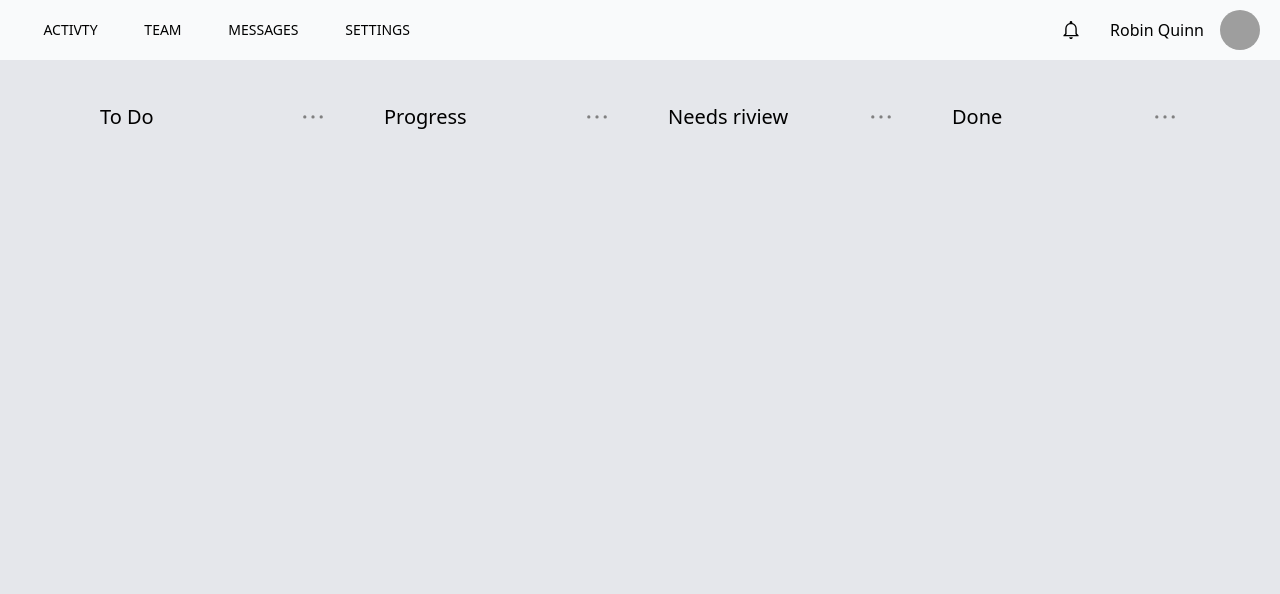
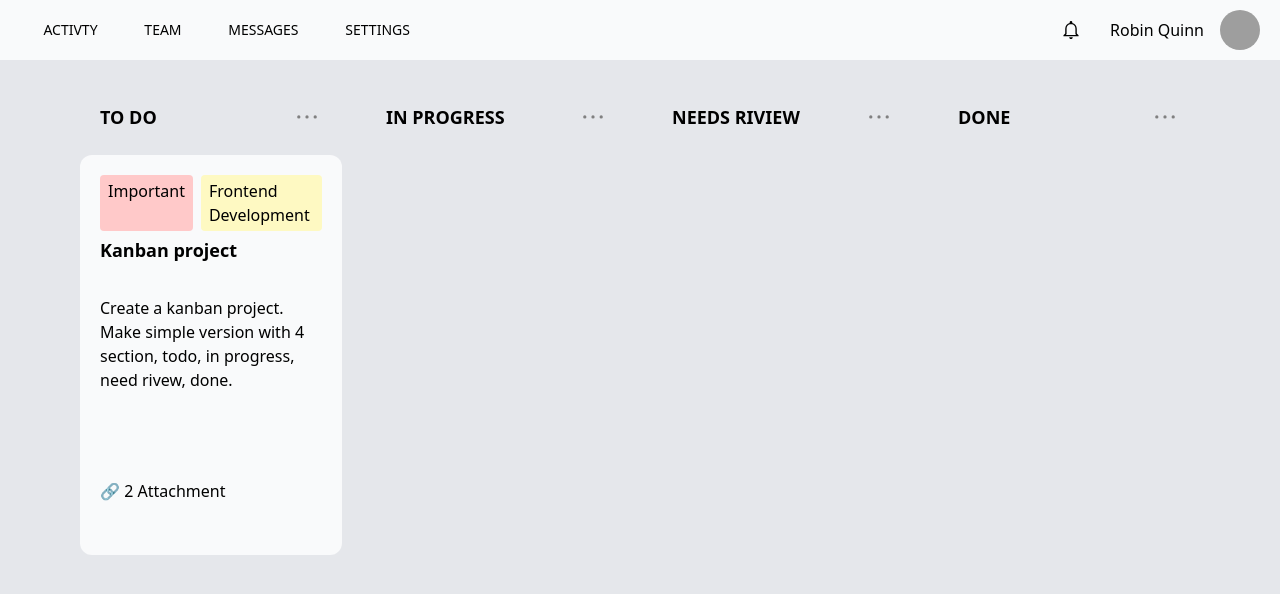
Before and after one commit to BRajendra10/Kanban-board, a React (Vite) app: page / in a window 1280 px wide. Shown: the top 594 px of the page. Built offline with nearby package versions, Linux system fonts and the light colour scheme; grey boxes are pictures that could not be loaded.

Commit message:
complete layout with one refrence task

```diff
--- a/src/App.css
+++ b/src/App.css
@@ -16,5 +16,26 @@
     grid-column: 2 / 16;
     display: grid;
     grid-template-columns: repeat(4, 1fr);
-    gap: 1rem;
+    gap: 1.5rem;
 }
+
+section{
+    display: grid;
+    grid-template-columns: 1fr;
+    grid-template-rows: 50px 1fr;
+    gap: 0.8rem;
+}
+
+article{
+    display: grid;
+    grid-template-rows: repeat(6, 1fr);
+    gap: 0.3rem;
+}
+
+article > .discription{
+    grid-row: 3 / 6;
+}
+
+article > .info{
+    grid-row: 6 / 7;
+}
--- a/src/components/Main.jsx
+++ b/src/components/Main.jsx
@@ -6,9 +6,12 @@ export default function Main() {
             <div className="main-container bg-gray-200">
                 <section>
                     <Navs name={"To Do"} />
+                    <div className="articles">
+                        <Article />
+                    </div>
                 </section>
                 <section>
-                    <Navs name={"Progress"} />
+                    <Navs name={"In Progress"} />
                 </section>
                 <section>
                     <Navs name={"Needs riview"} />
@@ -21,11 +24,29 @@ export default function Main() {
     )
 }
 
-export function Navs({name}) {
+export function Navs({ name }) {
     return (
-        <div className="w-full h-[50px] flex justify-between items-center px-5">
-            <h2 className="text-xl">{name}</h2>
+        <div className="flex justify-between items-center px-5">
+            <h2 className="text-lg font-bold uppercase">{name}</h2>
             <button><AiOutlineEllipsis size={30} style={{ color: "gray" }} /></button>
         </div>
     )
 }
+
+export function Article() {
+    return (
+        <article className="bg-gray-50 rounded-xl p-5">
+            <div className="tags flex gap-2">
+                <span className="bg-red-200 py-1 px-2 rounded-sm">Important</span>
+                <span className="bg-yellow-100 py-1 px-2 rounded-sm">Frontend Development</span>
+            </div>
+
+            <h2 className="heading text-lg font-semibold">Kanban project</h2>
+            <p className="discription">Create a kanban project. Make simple version with 4 section, todo, in progress, need rivew, done.</p>
+
+            <div className="info">
+                <span>🔗 2 Attachment</span>
+            </div>
+        </article>
+    )
+}
```
